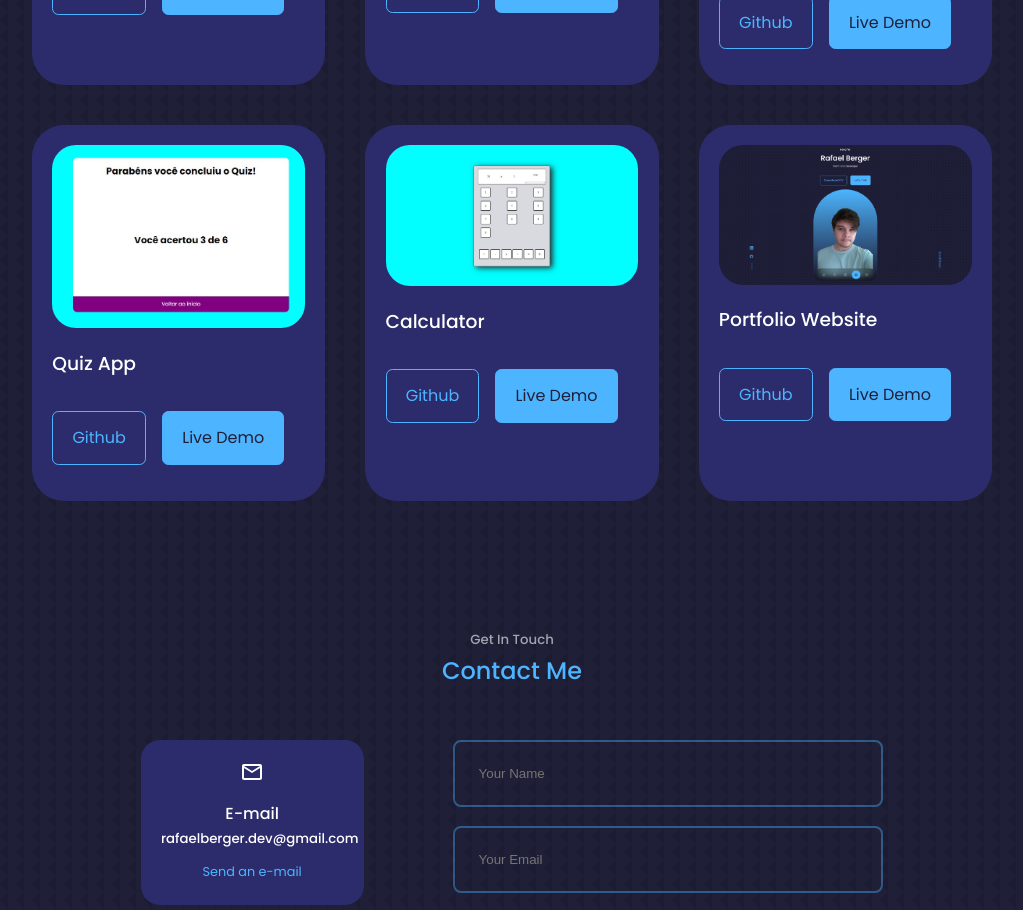
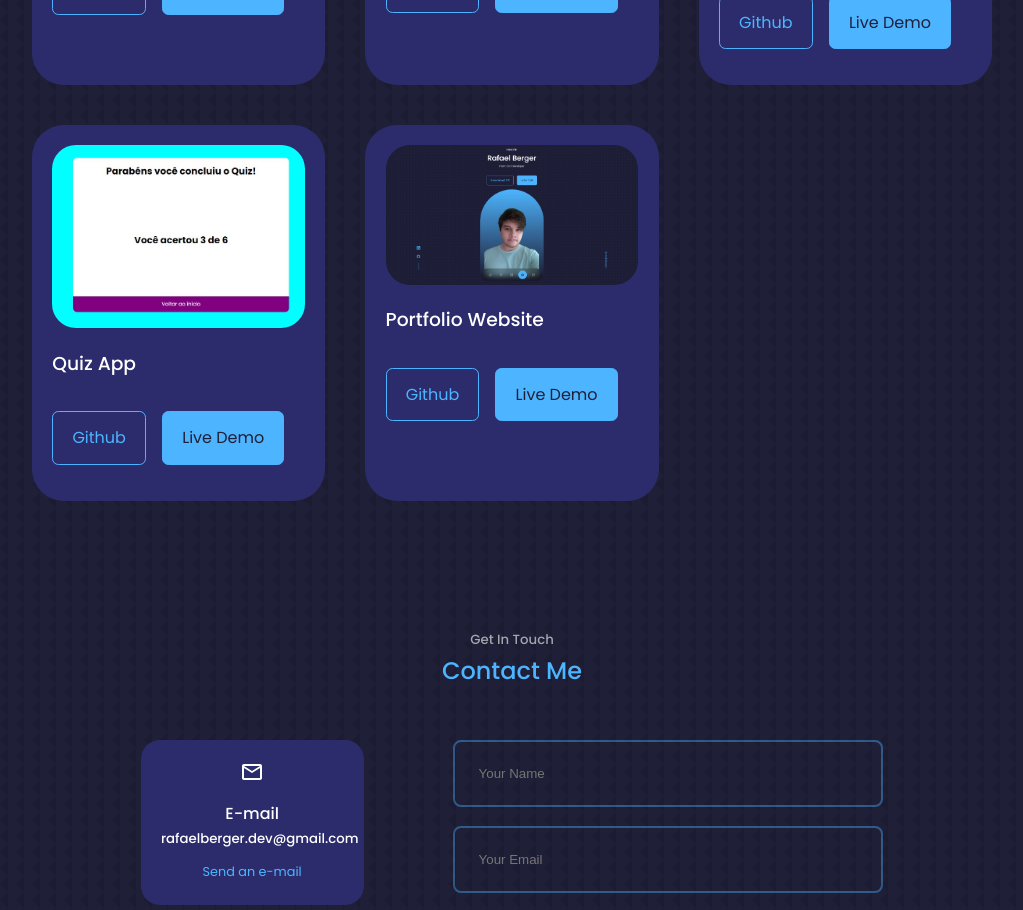
Before and after one commit to RafaelBerger/rafael-portfolio, a React (Create React App) app: page / in a window 1280 px wide. Shown: the part 3220-4130 px from the top of the page, without its empty margins (128-1151 px from the left). Built offline with nearby package versions, Linux system fonts and the light colour scheme.

Commit message:
calculadora removida

```diff
--- a/src/components/portfolio/Portfolio.jsx
+++ b/src/components/portfolio/Portfolio.jsx
@@ -4,8 +4,7 @@ import IMG1 from "../../assests/dashboard-sw.jpg";
 import IMG2 from "../../assests/aluracord.jpg";
 import IMG3 from "../../assests/countdown.jpg";
 import IMG4 from "../../assests/quiz-app.jpg";
-import IMG5 from "../../assests/calculator.jpg";
-import IMG6 from "../../assests/portfolio-rafa.jpg";
+import IMG5 from "../../assests/portfolio-rafa.jpg";
 
 const data = [
   {
@@ -39,13 +38,6 @@ const data = [
   {
     id: 5,
     image: IMG5,
-    title: "Calculator",
-    github: "https://github.com/RafaelBerger/calculadora",
-    demo: "https://calculadora-rafael.vercel.app",
-  },
-  {
-    id: 6,
-    image: IMG6,
     title: "Portfolio Website",
     github: "https://github.com/RafaelBerger/rafael-portfolio",
     demo: "https://rafaelberger.vercel.app",
```
